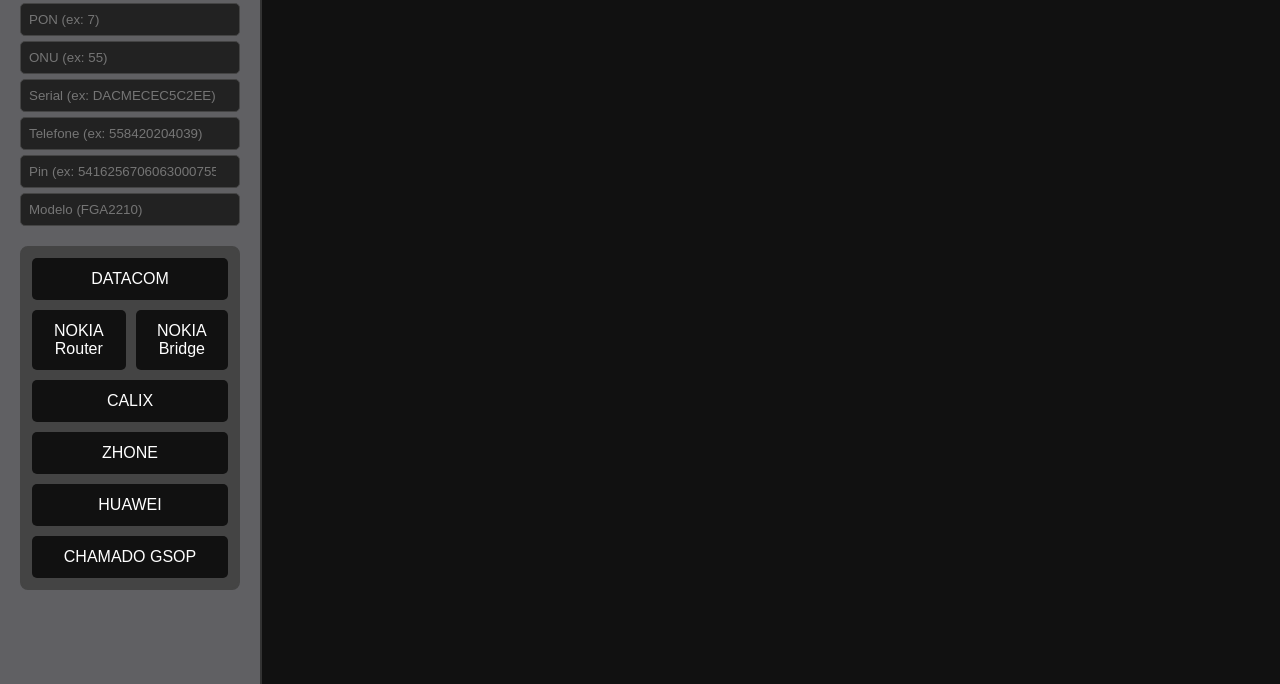
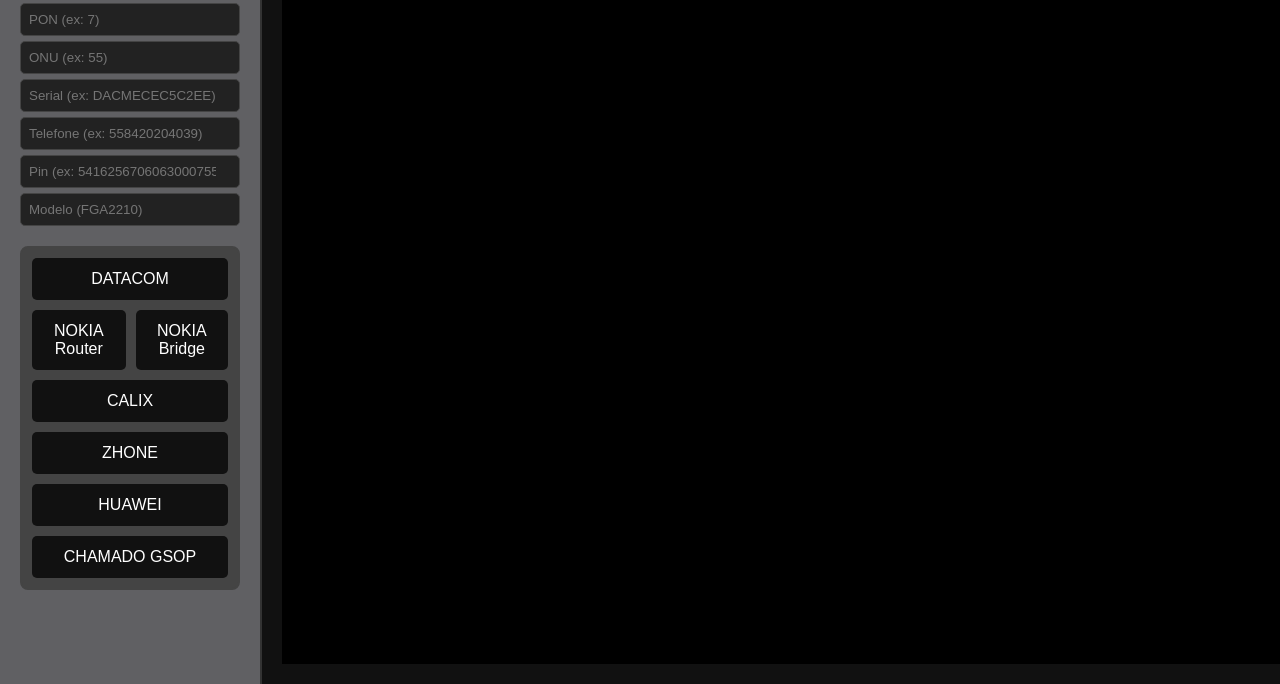
Before and after one commit to matlimaa/web, a plain HTML site: page index.html in a window 1280 px wide. Shown: the part 116-800 px from the top of the page. Drawn offline with Linux system fonts and the light colour scheme.

Commit message:
Update style.css

```diff
--- a/style.css
+++ b/style.css
@@ -100,7 +100,7 @@
     width: 100%;
     height: 100%;
     resize: none;
-    background-color: #111;
+    background-color: #000000;
     color: white;
     border: none;
     padding: 10px;
```
